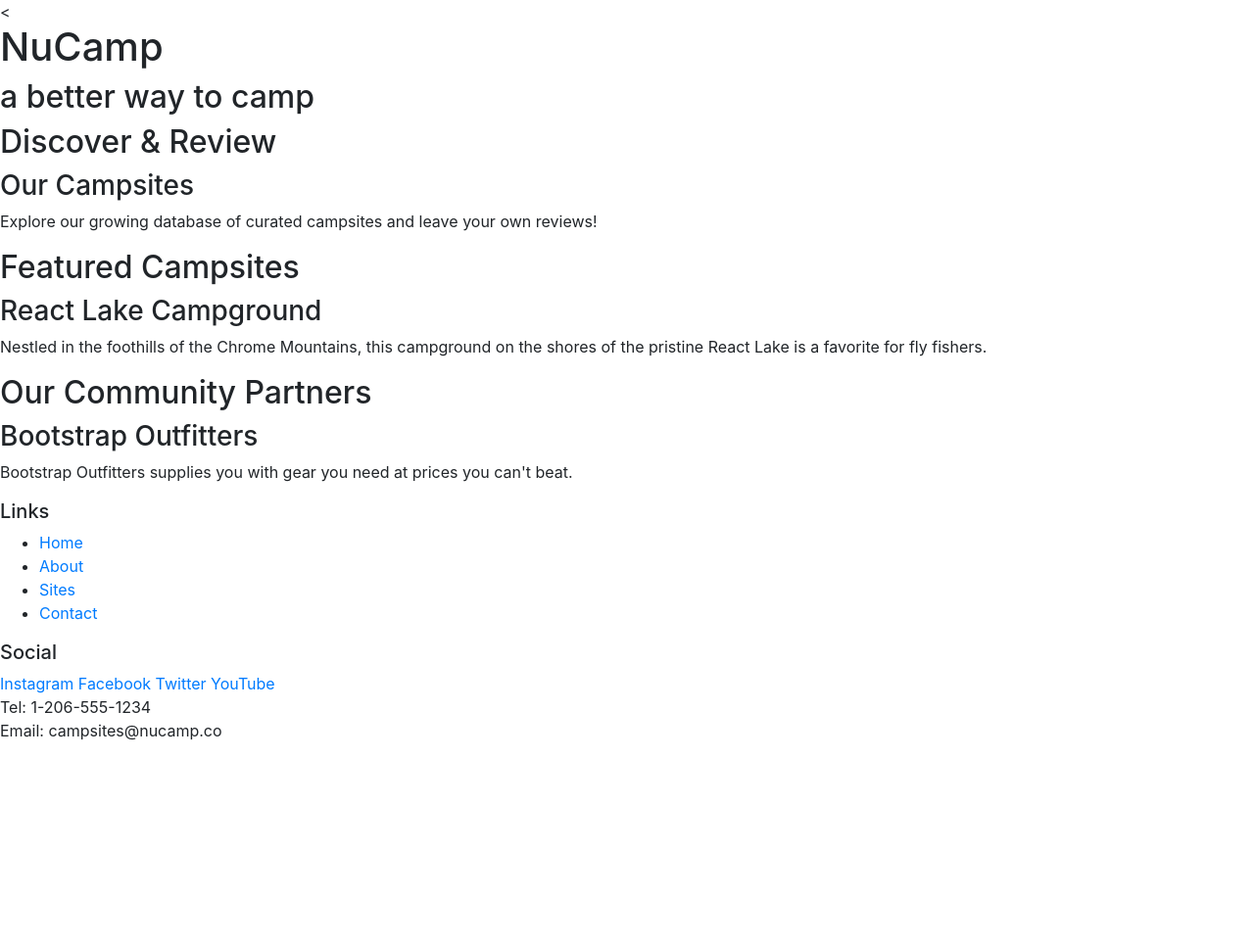
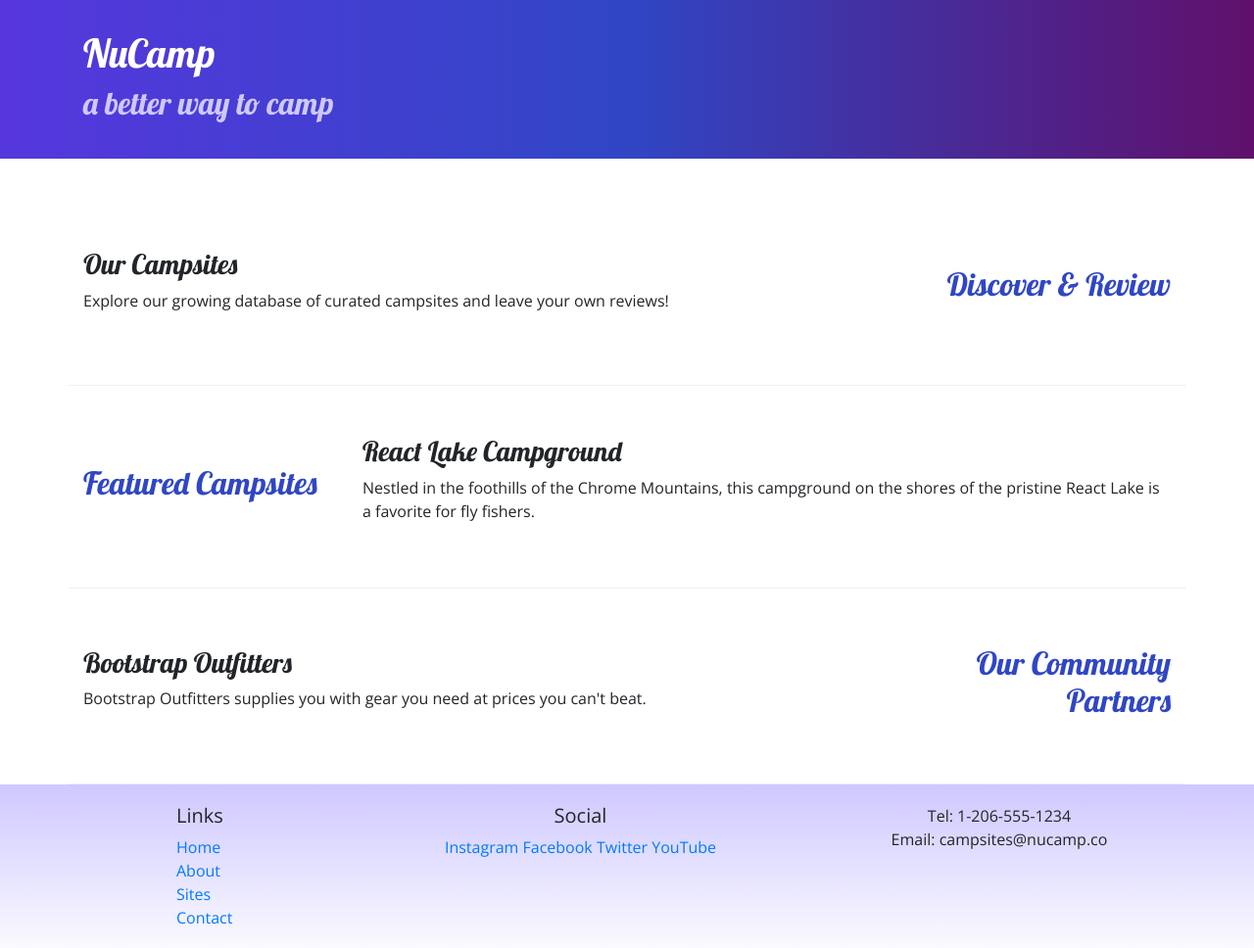
Before and after one commit to higgy714/bootstrap-project, a website: page index.html in a window 1280 px wide. Shown: the whole page at 98% size. Before the commit the page ends 800 px from the top, so only its background shows below. Drawn offline with nearby package versions, Linux system fonts and the light colour scheme.

Commit message:
adding custom styles

```diff
--- /dev/null
+++ b/css/styles.css
@@ -0,0 +1,32 @@
+body {
+    font-family: "Open Sans", sans-serif;
+}
+
+h1, h2, h3 {
+    font-family: "Lobster", cursive;
+}
+
+h2 {
+    color: #3046C5;
+}
+
+header h2 {
+    color: #CEC8FF;
+}
+
+footer {
+    background-image: linear-gradient(#CEC8FF, white);
+    padding: 20px 0;
+}
+
+.jumbotron {
+    padding: 30px;
+    background-image: linear-gradient(to right, #5637DD, #3046C5, #60106B);
+    color: white;
+}
+
+.row-content {
+    padding: 50px 0;
+    border-bottom: 1px ridge;
+    min-height: 200px;
+}
--- a/index.html
+++ b/index.html
@@ -2,64 +2,90 @@
 <html lang="en">
 
 <head>
-    <<!-- Required meta tags always come first -->
+    <!-- Required meta tags always come first -->
         <meta charset="utf-8" />
         <meta name="viewport" content="width=device-width, initial-scale=1" />
 
         <!-- Bootstrap CSS -->
         <link rel="stylesheet" href="node_modules/bootstrap/dist/css/bootstrap.min.css" />
 
+        <!-- Additional CSS must be placed after Bootstrap CSS -->
+        <link rel="stylesheet" href="https://fonts.googleapis.com/css?family=Lobster|Open+Sans" />
+        <link rel="stylesheet" href="css/styles.css" />
+
         <title>NuCamp: A Better Way To Camp</title>
 </head>
 
 <body>
 
-    <header>
-        <div>
+    <header class="jumbotron jumbotron-fluid">
+        <div class="container">
+            <div class="row">
+                <div class="col">
                     <h1>NuCamp</h1>
                     <h2>a better way to camp</h2>
                 </div>
+            </div>
+        </div>
     </header>
 
-    <div>
-        <h2>Discover & Review</h2>
+    <div class="container">
+        <div class="row row-content align-items-center">
+            <div class="col-sm-4 order-sm-last col-md-3">
+                <h2 class="text-sm-right">Discover & Review</h2>
+            </div>
+            <div class="col">
                 <h3>Our Campsites</h3>
                 <p>Explore our growing database of curated campsites and leave your own reviews!</p>
             </div>
-
-    <div>
-        <h2>Featured Campsites</h2>
-        <h3>React Lake Campground</h3>
-        <p>Nestled in the foothills of the Chrome Mountains, this campground on the shores of the pristine React Lake is
-            a favorite for fly fishers.</p>
         </div>
 
-    <div>
-        <h2>Our Community Partners</h2>
+        <div class="row row-content align-items-center">
+            <div class="col-sm-4 col-md-3">
+                <h2>Featured Campsites</h2>
+            </div>
+            <div class="col">
+                <h3>React Lake Campground</h3>
+                <p>Nestled in the foothills of the Chrome Mountains, this campground on the shores of the pristine React
+                    Lake is a favorite for fly fishers.</p>
+            </div>
+        </div>
+
+        <div class="row row-content align-items-center">
+            <div class="col-sm-4 order-sm-last col-md-3">
+                <h2 class="text-sm-right">Our Community Partners</h2>
+            </div>
+            <div class="col">
                 <h3>Bootstrap Outfitters</h3>
                 <p>Bootstrap Outfitters supplies you with gear you need at prices you can't beat.</p>
             </div>
+        </div>
+    </div>
 
     <footer>
-        <div>
+        <div class="container">
+            <div class="row">
+                <div class="col-4 col-sm-2 offset-1">
                     <h5>Links</h5>
-            <ul>
+                    <ul class="list-unstyled">
                         <li><a href="#">Home</a></li>
                         <li><a href="#">About</a></li>
                         <li><a href="#">Sites</a></li>
                         <li><a href="#">Contact</a></li>
                     </ul>
                 </div>
-        <div>
+                <div class="col-6 col-sm-5 text-center">
                     <h5>Social</h5>
                     <a href="http://instagram.com/">Instagram</a>
                     <a href="http://facebook.com/">Facebook</a>
                     <a href="http://twitter.com/">Twitter</a>
                     <a href="http://youtube.com/">YouTube</a>
                 </div>
-        <div>
+                <div class="col-sm-4 text-center">
                     Tel: 1-206-555-1234<br />
                     Email: campsites@nucamp.co
+                </div>
+            </div>
         </div>
     </footer>
 
```
Lines whose indentation alone changed are shown as unchanged.
